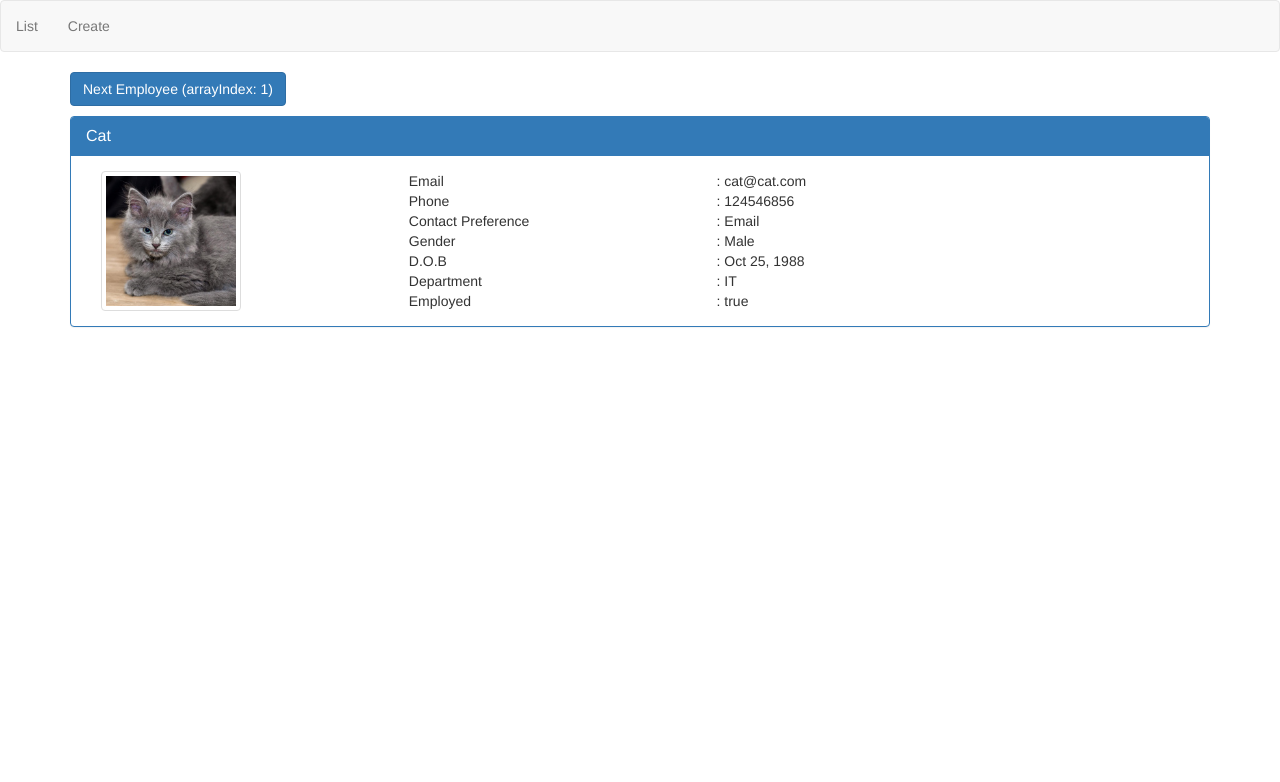
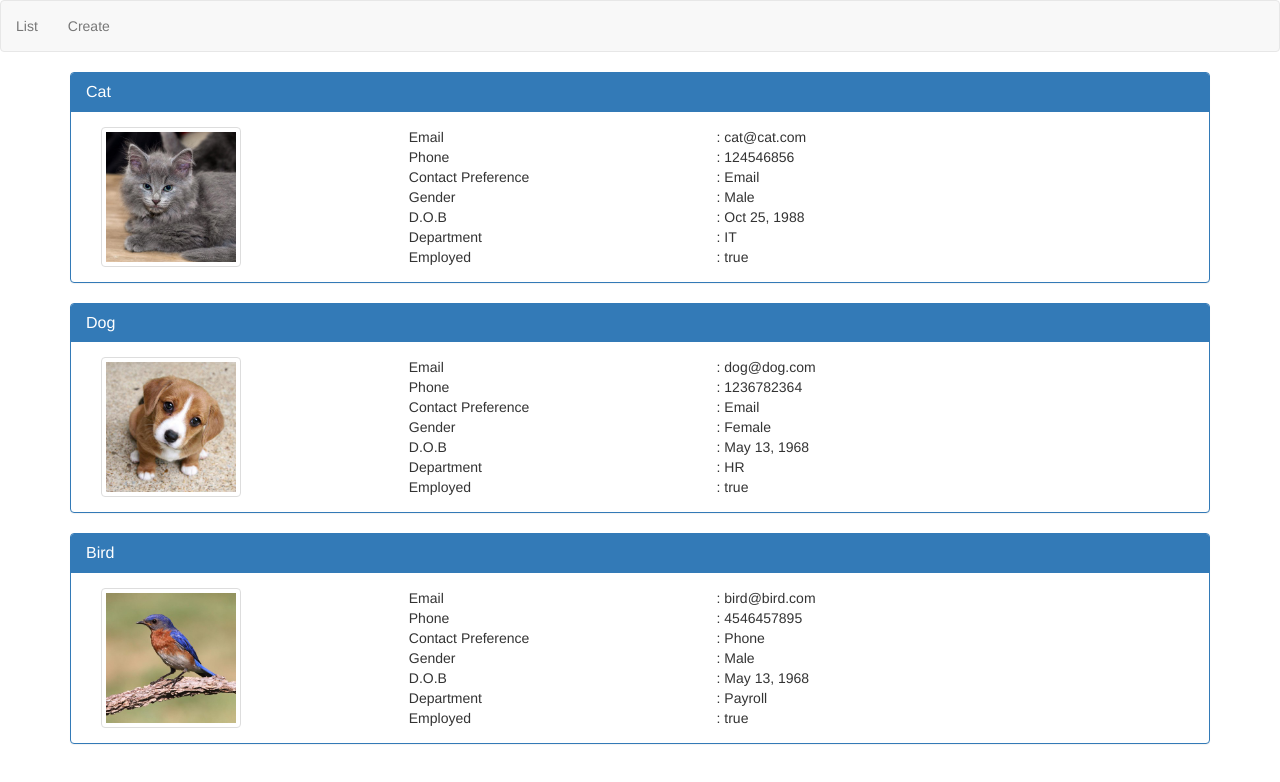
Before and after one commit to premrajah/AngularCRUD, an Angular app: page /list in a window 1280 px wide. Shown: the top 782 px of the page. Built offline with nearby package versions, Linux system fonts and the light colour scheme.

Commit message:
removed changes made with setter vs ngOnChanges examples

```diff
--- a/src/app/employees/display-employee.component.ts
+++ b/src/app/employees/display-employee.component.ts
@@ -10,29 +10,7 @@ import { Employee } from '../models/employee.model';
 })
 export class DisplayEmployeeComponent implements OnInit {
 
-  // backing field for Input property
-  private _employee: Employee;
-  private _employeeId: number;
-
-
-
-  @Input()
-  set employeeId(val : number) {
-    this._employeeId = val;
-  }
-  get employeeId() {
-    return this._employeeId;
-  }
-
-  @Input()
-  set employee(val: Employee) {
-
-    console.log('employeeID changed from ' + JSON.stringify(this._employee) + ' to ' + JSON.stringify(val));
-    this._employee = val;
-  }
-  get employee(): Employee {
-    return this._employee;
-  }
+  @Input() employee: Employee;
 
   constructor() { }
 
--- a/src/app/employees/list-employees.component.html
+++ b/src/app/employees/list-employees.component.html
@@ -1,6 +1,3 @@
-<!-- <div *ngFor="let employee of employees">
+<div *ngFor="let employee of employees">
     <app-display-employee [employee]="employee"></app-display-employee>
-</div> -->
-
-<button (click)="nextEmployee()" class="btn btn-primary" style="margin-bottom: 10px;">Next Employee (arrayIndex: {{arrayIndex}})</button>
-<app-display-employee [employee]="employeeToDisplay" [employeeId]="employeeToDisplay.id"></app-display-employee>
+</div>
--- a/src/app/employees/list-employees.component.ts
+++ b/src/app/employees/list-employees.component.ts
@@ -11,26 +11,12 @@ import { EmployeeService } from './employee.service';
 export class ListEmployeesComponent implements OnInit {
 
   employees: Employee[];
-  employeeToDisplay: Employee;
-  private arrayIndex = 1;
 
   constructor(private _employeeService: EmployeeService) { }
 
   ngOnInit() {
     this.employees =  this._employeeService.getEmployees();
-    this.employeeToDisplay = this.employees[0]; // shows first employee
   }
 
-  /// on button click display next employee
-  nextEmployee(): void {
-
-    if(this.arrayIndex <= 2) {
-      this.employeeToDisplay = this.employees[this.arrayIndex];
-      this.arrayIndex++;
-    } else {
-      this.employeeToDisplay = this.employees[0];
-      this.arrayIndex = 1;
-    }
-  }
 
 }
```
